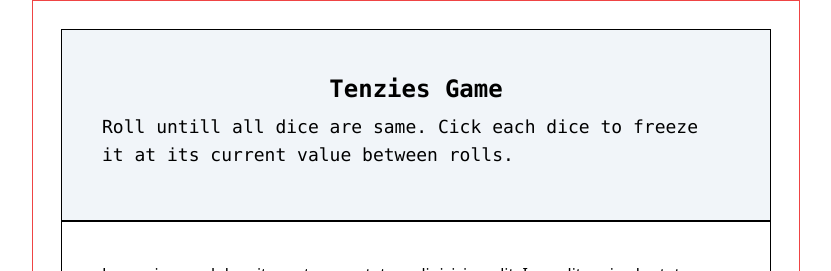
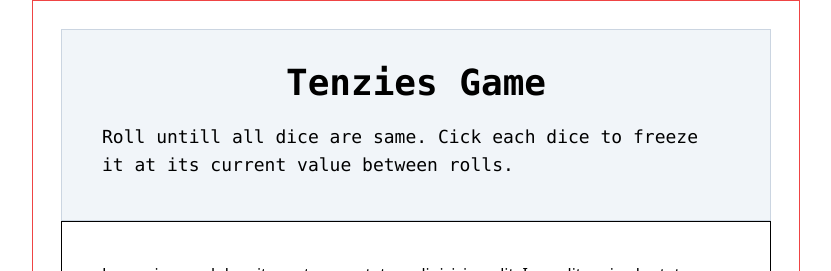
Before and after one commit to uroojahamad/tenzies-game-react, a React (Create React App) app: page / in a window 1280 px wide. Shown: the top 271 px of the page, without its empty margins (224-1055 px from the left). Built offline with nearby package versions, Linux system fonts and the light colour scheme.

Commit message:
removed border and increased font size

```diff
--- a/src/components/Dice.jsx
+++ b/src/components/Dice.jsx
@@ -3,7 +3,7 @@ import React from 'react'
 const Dice = () => {
   return (
     <div className='w-12 h-12 flex justify-center items-center cursor-pointer rounded-xl bg-white shadow-2xl'>
-      <span className='text-center font-mono font-light'>1</span>
+      <span className='text-center font-mono font-bold text-2xl'>1</span>
     </div>
 
   )
--- a/src/components/TenziesGameHeader.jsx
+++ b/src/components/TenziesGameHeader.jsx
@@ -2,8 +2,8 @@ import React from "react";
 
 const TenziesGameHeader = () => {
   return (
-    <div className="flex flex-col justify-center items-center border border-black bg-slate-100 p-10 sm:h-48 lg:h-30">
-      <h1 className="text-2xl font-mono font-extrabold p-3 sm:mt-3 sm:p-2">
+    <div className="flex flex-col space-y-3 justify-center items-center border border-slate-300 bg-slate-100 p-10 sm:h-48 lg:h-30">
+      <h1 className="text-2xl font-mono font-extrabold p-3 sm:mt-3 sm:p-2 md:text-4xl">
         Tenzies Game
       </h1>
       <p className="text-xl font-mono font-medium sm:pb-7 sm:text-lg">
```
